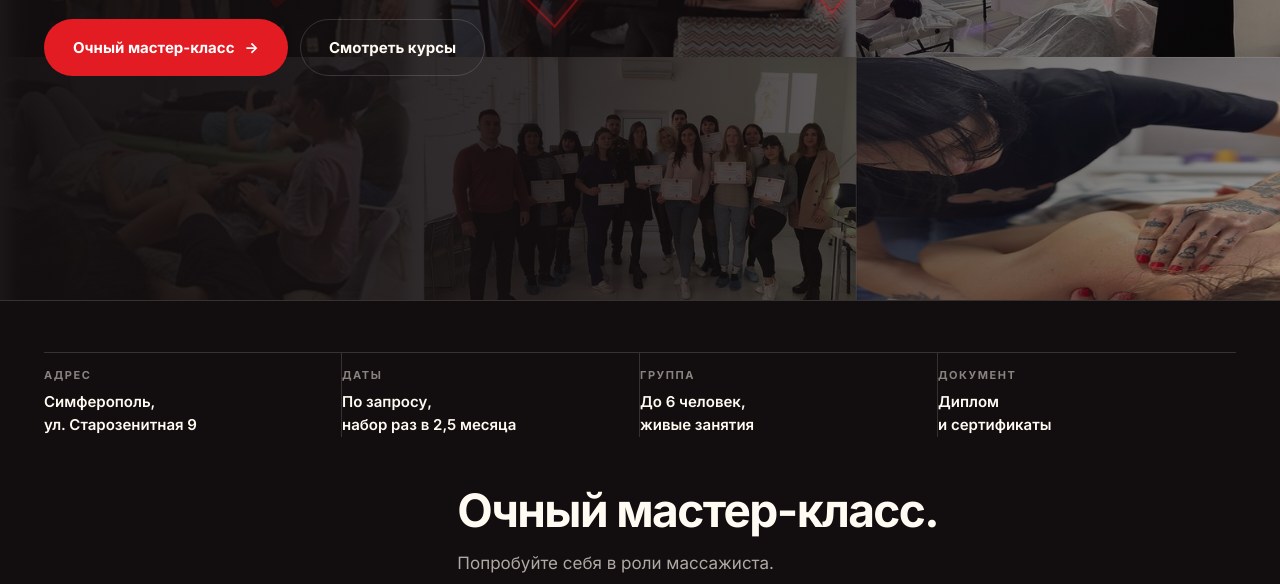
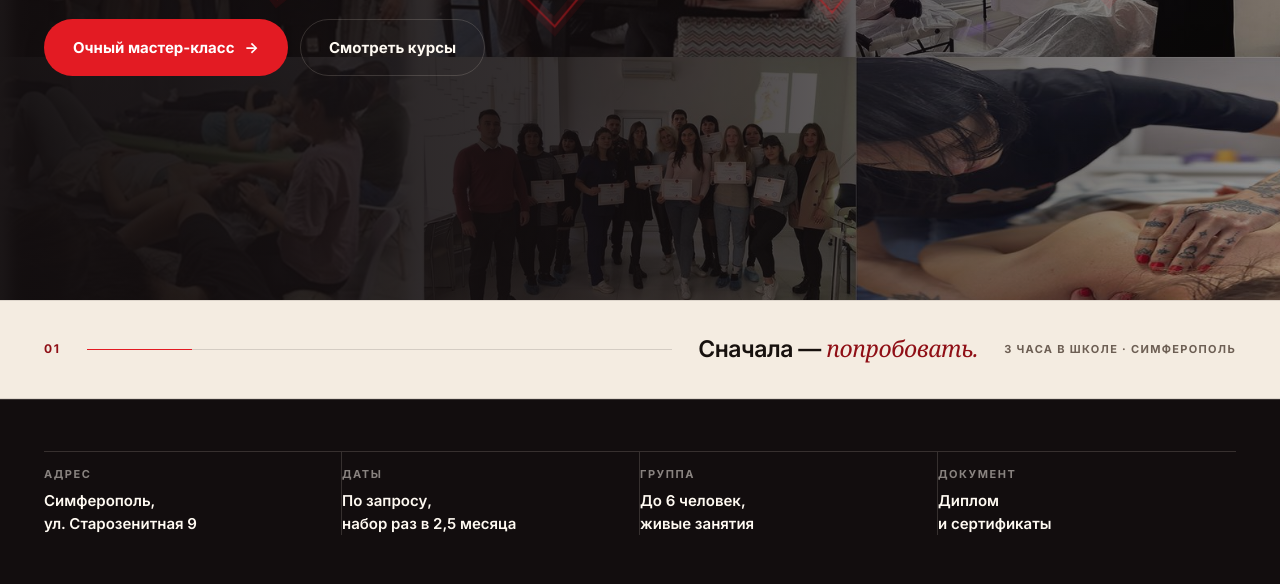
Before and after one commit to arhipenkoigor230-sys/Bezboli, a plain HTML site: page offline/index.html in a window 1280 px wide. Shown: the part 500-1084 px from the top of the page. Drawn offline with nearby package versions, Linux system fonts and the light colour scheme; a web font is replaced by a local one.

Commit message:
новый мини курс

```diff
--- a/offline/index.html
+++ b/offline/index.html
@@ -106,6 +106,16 @@
                 </div>
             </div>
         </div>
+    </div>
+</section>
+
+<!-- ПЕРЕХОД: hero -> мастер-класс -->
+<section class="bridge" aria-label="Переход к мастер-классу">
+    <div class="container bridge-inner">
+        <span class="bridge-index">01</span>
+        <span class="bridge-rule" aria-hidden="true"></span>
+        <p class="bridge-text">Сначала — <em>попробовать.</em></p>
+        <span class="bridge-meta">3 часа в школе · Симферополь</span>
     </div>
 </section>
 
--- a/offline/style.css
+++ b/offline/style.css
@@ -367,6 +367,73 @@ h1 { font-size: clamp(2.5rem, 7.5vw, 6.4rem); }
 .idx-row:hover .idx-desc { color: rgba(255, 250, 242, .75); }
 
 /* ---------- Мастер-класс ---------- */
+
+/* ---------- Переход между hero и мастер-классом ---------- */
+
+.bridge {
+    background: var(--paper);
+    color: var(--ink);
+    border-top: 1px solid rgba(23, 17, 14, .10);
+    border-bottom: 1px solid rgba(23, 17, 14, .10);
+    padding: clamp(20px, 3vw, 34px) 0;
+}
+
+.bridge-inner {
+    display: flex;
+    align-items: center;
+    gap: clamp(14px, 2.4vw, 26px);
+}
+
+.bridge-index {
+    font-family: var(--f-display);
+    font-size: 12px;
+    font-weight: 700;
+    letter-spacing: .14em;
+    color: var(--red-deep);
+    flex: none;
+}
+
+.bridge-rule {
+    flex: 1;
+    height: 1px;
+    min-width: 24px;
+    background: linear-gradient(90deg, var(--red) 0%, var(--red) 18%, rgba(23, 17, 14, .14) 18%, rgba(23, 17, 14, .14) 100%);
+}
+
+.bridge-text {
+    margin: 0;
+    font-family: var(--f-display);
+    font-size: clamp(17px, 2.1vw, 23px);
+    font-weight: 600;
+    letter-spacing: -.02em;
+    line-height: 1.2;
+    white-space: nowrap;
+}
+
+.bridge-text em {
+    font-family: var(--f-accent);
+    font-style: italic;
+    font-weight: 400;
+    color: var(--red-deep);
+}
+
+.bridge-meta {
+    flex: none;
+    font-size: 11px;
+    letter-spacing: .12em;
+    text-transform: uppercase;
+    font-weight: 700;
+    color: var(--muted);
+    white-space: nowrap;
+}
+
+@media (max-width: 640px) {
+    .bridge { padding: 18px 0; }
+    .bridge-inner { flex-wrap: wrap; gap: 10px 14px; }
+    .bridge-rule { display: none; }
+    .bridge-text { font-size: 18px; }
+    .bridge-meta { width: 100%; }
+}
 
 .masterclass-band { border-top: 1px solid var(--line-night); border-bottom: 1px solid var(--line-night); padding-top: clamp(36px, 4vw, 60px); }
 .masterclass-band .hero-meta { margin: 0 0 clamp(34px, 4vw, 54px); }
```
